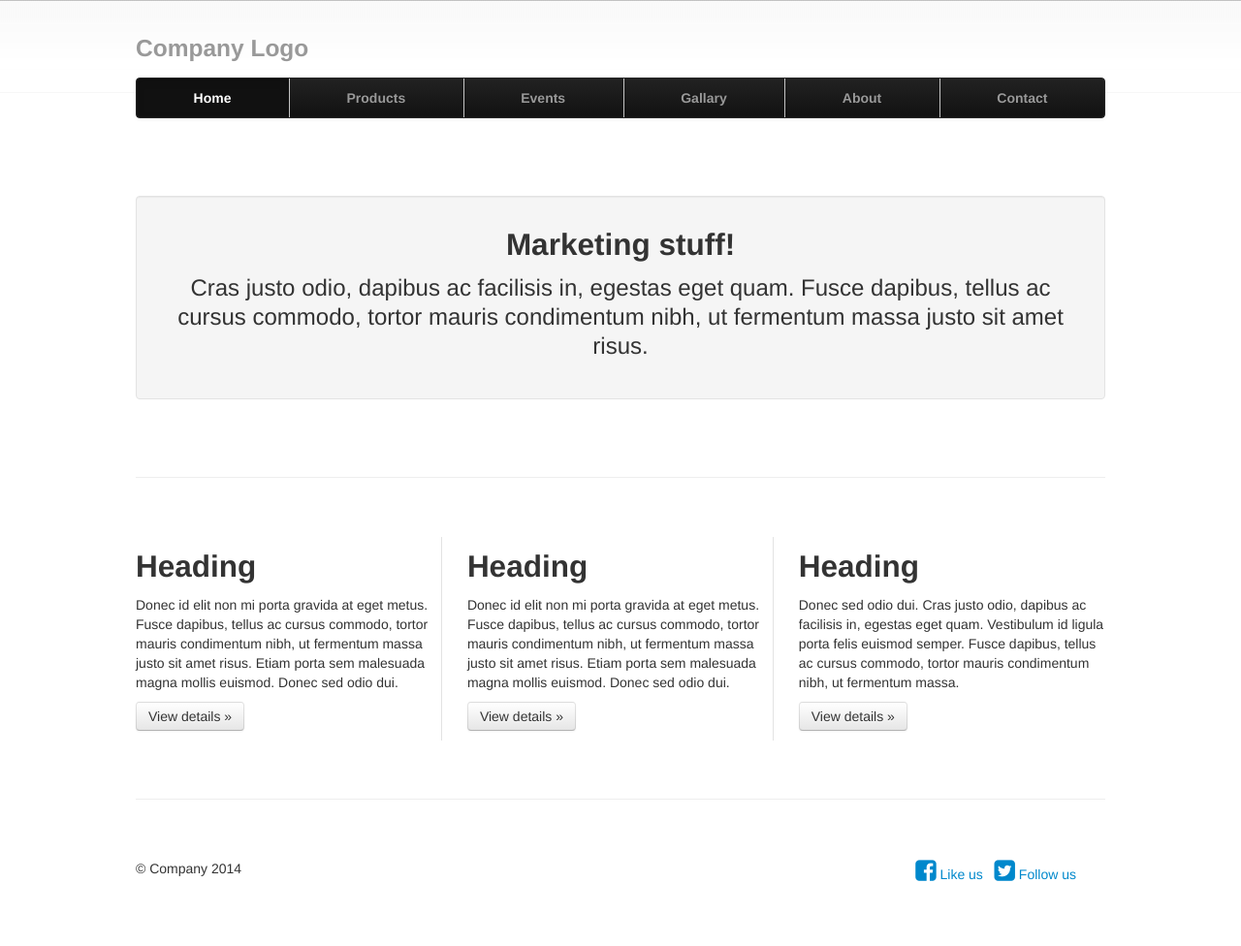
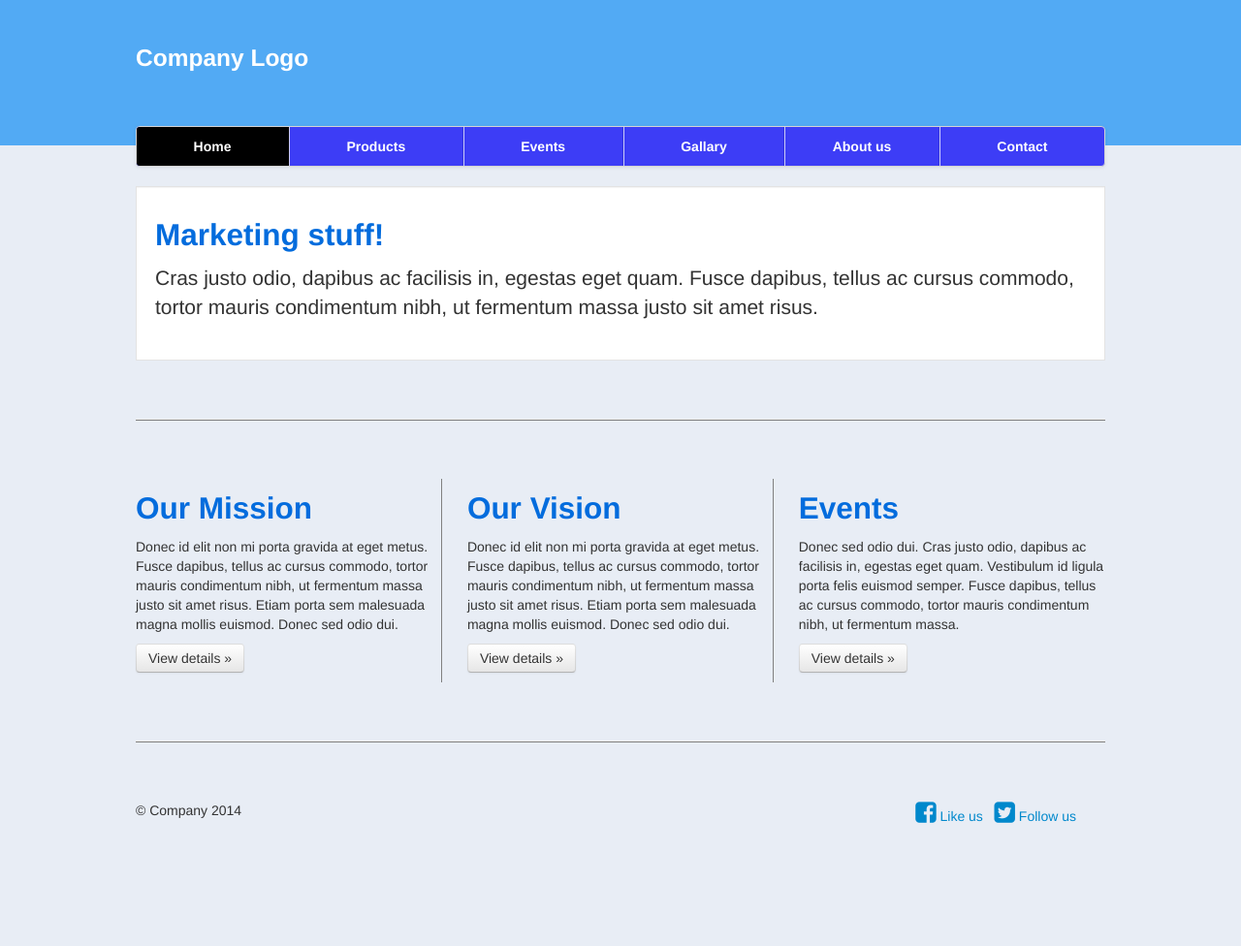
Before and after one commit to karthikeshp/karuna-website, a Django app: page / in a window 1280 px wide. Shown: the whole page at 97% size. After the commit the page ends 849 px from the top, so only its background shows below. Run offline with Django 3.2, Linux system fonts and the light colour scheme; parts of the project's set-up code (start-up, migrations or seed data) failed here and were passed over; some libraries are stand-ins or nearby versions.

Commit message:
Blue design

```diff
--- a/dkryp/dkapp/views.py
+++ b/dkryp/dkapp/views.py
@@ -36,7 +36,7 @@ def products(request):
         }, context_instance=RequestContext(request))
 
 def events(request):
-    event_list = Event.objects.order_by('-date_of_event')
+    event_list = Event.objects.order_by('date_of_event')
     paginator = Paginator(event_list, settings.NUM_OF_EVT)
 
     page = request.GET.get('page')
--- a/dkryp/static/css/styles.css
+++ b/dkryp/static/css/styles.css
@@ -71,7 +71,17 @@ body {
 
 /* Application styles */
 body{
+  background-color: #E8EDF5 !important;
   background: url(../img/body-img.jpg) repeat-x;
+}
+legend{
+  border-bottom: 1px solid gray;
+}
+legend, h1, h2, h3, h4{
+  color: #036CDD;
+}
+hr{
+  border-bottom: 1px solid gray;
 }
 .tgap{
   margin-top: 50px;
@@ -85,13 +95,18 @@ body{
 .form-text{
   width: 350px;
 }
+.top-banner{
+  height: 75px;
+  margin-top: -30px;
+  padding-bottom: 5px;
+}
 .contact-img{
   height: 125px;
   width: 500px;
   max-width: 500px;
 }
 .need-sep{
-  border-right: 1px solid #e3e3e3;
+  border-right: 1px solid gray;/*#e3e3e3;*/
 }
 .pagination{
   text-align: center;
@@ -110,3 +125,38 @@ body{
 .no-lines, .no-lines:hover, .no-lines:active{
   text-decoration: none;
 }
+.navbar-inner {
+  background-color: #3d3df6;
+  background-image: none;
+  background-repeat: no-repeat;
+  filter: none;
+}
+.navbar .nav>li>a {
+  color: white;
+  text-shadow: none;
+}
+.navbar .nav>li>a:focus, .navbar .nav>li>a:hover {
+  color: #D0DDD6;
+  text-decoration: none;
+  background-color: transparent;
+}
+.navbar .nav>.active>a, .navbar .nav>.active>a:hover, .navbar .nav>.active>a:focus {
+  background-color: black;
+  color: white;
+}
+.muted{ color: white; }
+.well{
+  background-color: white;
+  -webkit-border-radius: 0px;
+  -moz-border-radius: 0px;
+  border-radius: 0px;
+}
+.item-size{
+  width: 100%;
+  height: 200px;
+}
+.evnt-title{
+  border-top: 1px solid gray;
+  border-bottom: 1px solid gray;
+  padding: 10px 5px;
+}
--- a/dkryp/templates/base.html
+++ b/dkryp/templates/base.html
@@ -3,7 +3,7 @@
 <html lang="en">
   <head>
     <meta charset="utf-8">
-    <title>DKRYP Offical website.</title>
+    <title>{%block title%}{%endblock%}DKRYP Offical website.</title>
     <meta name="viewport" content="width=device-width, initial-scale=1.0">
     <meta name="description" content="">
     <meta name="author" content="">
@@ -30,11 +30,11 @@
 
   <body>
 
-    <div class="container">
+    <div class="container tgap">
 
       <div class="masthead">
-        <h3 class="muted">Company Logo</h3>
-        <div class="navbar navbar-inverse ani-highlight">
+        <h3 class="muted top-banner">Company Logo</h3>
+        <div class="navbar ani-highlight">
           <div class="navbar-inner">
             <div class="container">
               {% block navigator %}
@@ -45,7 +45,7 @@
       </div>
 
       {% block bigcontent %}
-      <div class="jumbotron well">
+      <div class="well">
         <h2>Marketing stuff!</h2>
         <p class="lead">Cras justo odio, dapibus ac facilisis in, egestas eget quam. Fusce dapibus, tellus ac cursus commodo, tortor mauris condimentum nibh, ut fermentum massa justo sit amet risus.</p>
       </div>
@@ -56,17 +56,17 @@
       {% block content %}
       <div class="row-fluid">
         <div class="span4 need-sep">
-          <h2>Heading</h2>
+          <h2>Our Mission</h2>
           <p>Donec id elit non mi porta gravida at eget metus. Fusce dapibus, tellus ac cursus commodo, tortor mauris condimentum nibh, ut fermentum massa justo sit amet risus. Etiam porta sem malesuada magna mollis euismod. Donec sed odio dui. </p>
           <p><a class="btn" href="#">View details &raquo;</a></p>
         </div>
         <div class="span4 need-sep">
-          <h2>Heading</h2>
+          <h2>Our Vision</h2>
           <p>Donec id elit non mi porta gravida at eget metus. Fusce dapibus, tellus ac cursus commodo, tortor mauris condimentum nibh, ut fermentum massa justo sit amet risus. Etiam porta sem malesuada magna mollis euismod. Donec sed odio dui. </p>
           <p><a class="btn" href="#">View details &raquo;</a></p>
        </div>
         <div class="span4">
-          <h2>Heading</h2>
+          <h2>Events</h2>
           <p>Donec sed odio dui. Cras justo odio, dapibus ac facilisis in, egestas eget quam. Vestibulum id ligula porta felis euismod semper. Fusce dapibus, tellus ac cursus commodo, tortor mauris condimentum nibh, ut fermentum massa.</p>
           <p><a class="btn" href="#">View details &raquo;</a></p>
         </div>
--- a/dkryp/templates/dkryp/aboutus.html
+++ b/dkryp/templates/dkryp/aboutus.html
@@ -1,5 +1,7 @@
 {% extends "base.html"%}
 {% load static from staticfiles %}
+
+{% block title %}About us - {% endblock %}
 
 {% block navigator %}
               <ul class="nav">
@@ -7,7 +9,7 @@
                 <li><a href="{% url products %}">Products</a></li>
                 <li><a href="{% url events %}">Events</a></li>
                 <li><a href="{% url gallery %}">Gallary</a></li>
-                <li class="active"><a href="{% url aboutus %}">About</a></li>
+                <li class="active"><a href="{% url aboutus %}">About us</a></li>
                 <li><a href="{% url contactus %}">Contact</a></li>
               </ul>
 {% endblock %}
--- a/dkryp/templates/dkryp/contactus.html
+++ b/dkryp/templates/dkryp/contactus.html
@@ -1,5 +1,7 @@
 {% extends "base.html"%}
 {% load static from staticfiles %}
+
+{% block title %}Our contact - {% endblock %}
 
 {% block navigator %}
               <ul class="nav">
@@ -7,7 +9,7 @@
                 <li><a href="{% url products %}">Products</a></li>
                 <li><a href="{% url events %}">Events</a></li>
                 <li><a href="{% url gallery %}">Gallary</a></li>
-                <li><a href="{% url aboutus %}">About</a></li>
+                <li><a href="{% url aboutus %}">About us</a></li>
                 <li class="active"><a href="{% url contactus %}">Contact</a></li>
               </ul>
 {% endblock %}
--- a/dkryp/templates/dkryp/home.html
+++ b/dkryp/templates/dkryp/home.html
@@ -7,7 +7,7 @@
                 <li><a href="{% url products %}">Products</a></li>
                 <li><a href="{% url events %}">Events</a></li>
                 <li><a href="{% url gallery %}">Gallary</a></li>
-                <li><a href="{% url aboutus %}">About</a></li>
+                <li><a href="{% url aboutus %}">About us</a></li>
                 <li><a href="{% url contactus %}">Contact</a></li>
               </ul>
 {% endblock %}
```
Also changed, not shown: dkryp/templates/dkryp/events.html (+11 -8 lines), dkryp/templates/dkryp/gallery.html (+5 -3 lines), dkryp/templates/dkryp/products.html (+6 -3 lines), dkryp/static/img/body-img.jpg.
